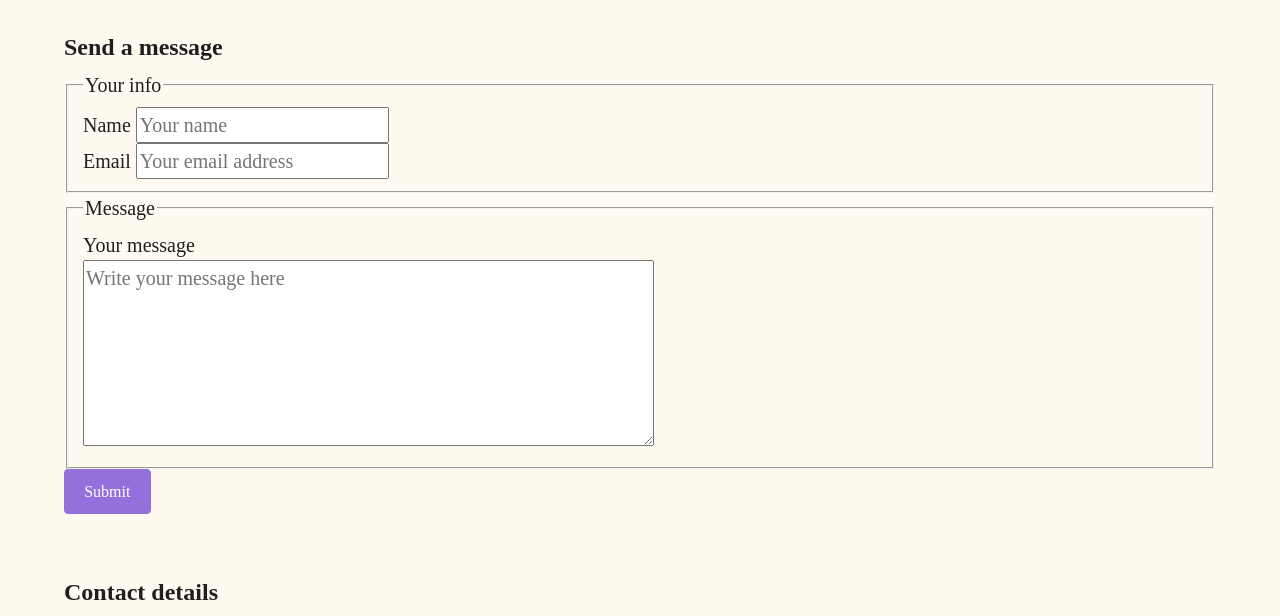
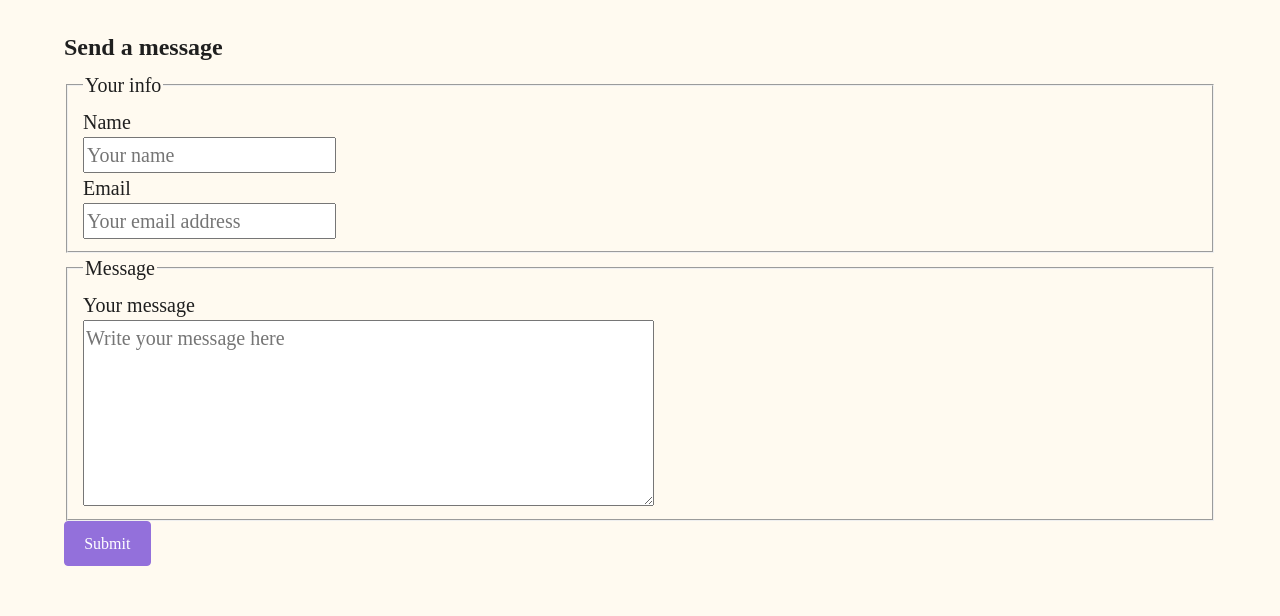
Before and after one commit to epham1204/cse134_hw4, a plain HTML site: page form-no-js.html in a window 1280 px wide. Shown: the part 178-794 px from the top of the page. Drawn offline with Linux system fonts and the light colour scheme.

Commit message:
p1 update

```diff
--- a/form-no-js.html
+++ b/form-no-js.html
@@ -17,7 +17,7 @@
         <li><a href="about.html">About</a></li>
         <li><a href="projects.html">Projects</a></li>
         <li><a href="resume.html">Resume</a></li>
-        <li><a href="form-no-js.html"></a>Contact</a></li>
+        <li><a href="form-no-js.html" aria-current="page">Contact</a></li>
       </ul>
     </nav>
   </header>
@@ -33,14 +33,14 @@
         <fieldset>
           <legend>Your info</legend>
           <label for="name">Name</label>
-          <input type="text" id="name" name="name" autocomplete="name" placeholder="Your name" required><br>
+          <input type="text" id="name" name="name" autocomplete="name" placeholder="Your name" required>
           <label for="email">Email</label>
           <input type="email" id="email" name="email" autocomplete="email" placeholder="Your email address" required>
         </fieldset>
 
         <fieldset>
           <legend>Message</legend>
-          <label for="comments">Your message</label><br>
+          <label for="comments">Your message</label>
           <textarea id="comments" name="comments" rows="6" cols="50" placeholder="Write your message here" required></textarea>
         </fieldset>
 
--- a/personal.css
+++ b/personal.css
@@ -125,6 +125,9 @@ fieldset {
     min-width: 0;
     max-width: 100%;
     box-sizing: border-box;
+    display: flex;
+    flex-direction: column;
+    align-items: flex-start;
 }
 
 /* featured projects spacing */
```
